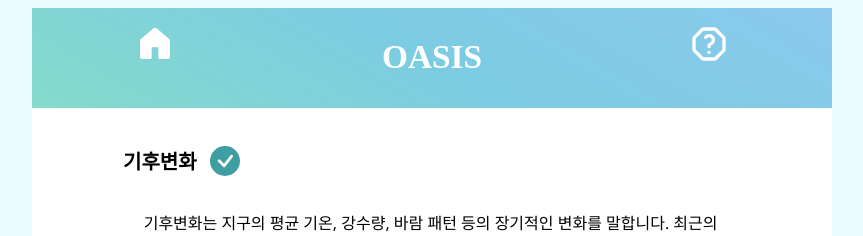
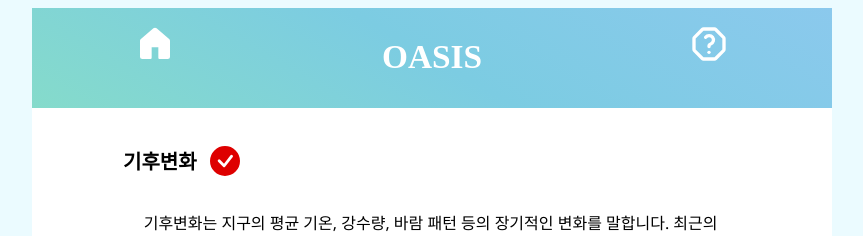
Before and after one commit to nasodemo/BigHistory-FrontEnd, a Next.js app: page /climatechange in a window 1280 px wide. Shown: the top 236 px of the page, without its empty margins (208-1071 px from the left). Built offline with nearby package versions, Linux system fonts and the light colour scheme; no server answers.

Commit message:
Update page.tsx

```diff
--- a/src/app/climatechange/page.tsx
+++ b/src/app/climatechange/page.tsx
@@ -6,7 +6,7 @@ import data from '../../../public/data.json'
 
 
 export default function Lightmain() {
-    const check=data.check
+    const check=0
     return (
         <div>
             <br/>
```
